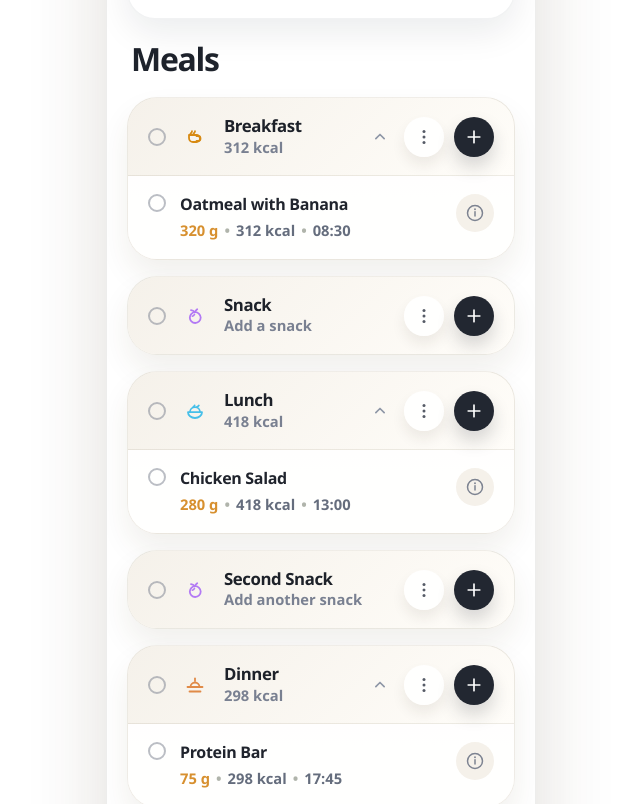
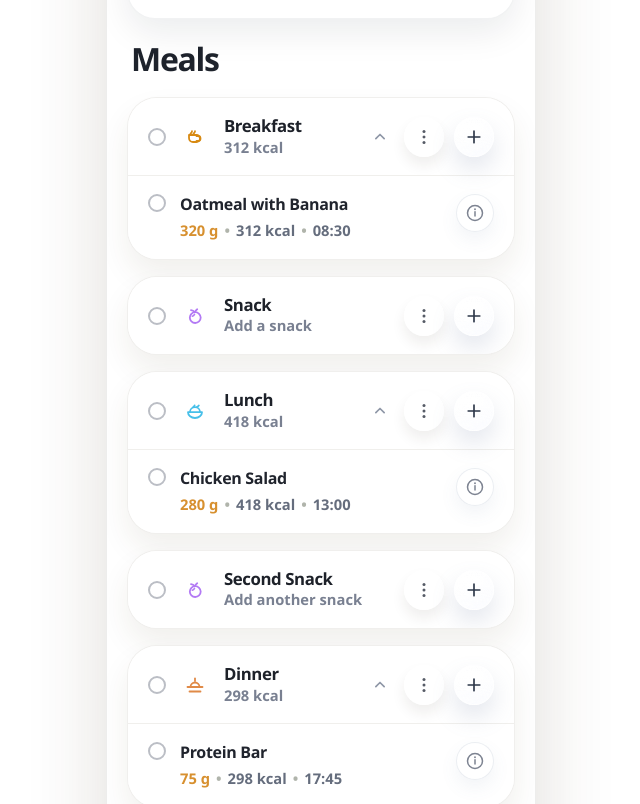
Before and after one commit to liena-grytsyna/nutrio, a React (Vite) app: page / in a window 1280 px wide. Shown: the part 870-1674 px from the top of the page, without its empty margins (319-959 px from the left). Built offline with nearby package versions, Linux system fonts and the light colour scheme; no server answers.

Commit message:
Update TodayPage.scss

```diff
--- a/src/pages/today/TodayPage.scss
+++ b/src/pages/today/TodayPage.scss
@@ -26,12 +26,12 @@
     overflow: hidden;
     border-radius: 30px;
     border: 1px solid rgba(72, 57, 29, 0.08);
-    background: linear-gradient(180deg, #f7f6f1, #fffdf8);
+    background: #ffffff;
     box-shadow: 0 16px 30px rgba(82, 60, 29, 0.08);
   }
 
   &__meal-card--filled {
-    background: linear-gradient(180deg, #f8f5ef, #fffdf9);
+    background: #ffffff;
   }
 
   &__meal-card--expanded {
@@ -46,7 +46,7 @@
     align-items: center;
     gap: 14px;
     padding: 18px 20px;
-    background: linear-gradient(135deg, #f5f1ea, #fffdf9);
+    background: #ffffff;
   }
 
   &__meal-status,
@@ -128,14 +128,18 @@
 
   &__meal-action {
     @include reset-button;
+    position: relative;
     display: grid;
     place-items: center;
     flex-shrink: 0;
     width: 40px;
     height: 40px;
     border-radius: 50%;
+    overflow: hidden;
 
     svg {
+      position: relative;
+      z-index: 1;
       width: 20px;
       height: 20px;
     }
@@ -160,13 +164,56 @@
   }
 
   &__meal-action--add {
-    background: #222731;
-    color: #ffffff;
-    box-shadow: 0 10px 18px rgba(34, 39, 49, 0.18);
+    border: 1px solid rgba(255, 255, 255, 0.68);
+    background:
+      radial-gradient(circle at 28% 24%, rgba(255, 255, 255, 0.82), transparent 44%),
+      linear-gradient(180deg, rgba(255, 255, 255, 0.74), rgba(255, 255, 255, 0.3)),
+      linear-gradient(135deg, rgba(255, 255, 255, 0.52), rgba(214, 226, 255, 0.18));
+    color: #2d3748;
+    box-shadow:
+      inset 0 1px 0 rgba(255, 255, 255, 0.92),
+      inset 0 -12px 24px rgba(255, 255, 255, 0.2),
+      0 12px 24px rgba(115, 132, 164, 0.2);
+    backdrop-filter: blur(22px) saturate(165%);
+    -webkit-backdrop-filter: blur(22px) saturate(165%);
+
+    &::before {
+      content: '';
+      position: absolute;
+      inset: 2px;
+      border-radius: inherit;
+      background: linear-gradient(
+        180deg,
+        rgba(255, 255, 255, 0.3),
+        rgba(255, 255, 255, 0.06)
+      );
+      pointer-events: none;
+    }
+
+    &::after {
+      content: '';
+      position: absolute;
+      top: 5px;
+      left: 7px;
+      width: 22px;
+      height: 10px;
+      border-radius: 999px;
+      background: rgba(255, 255, 255, 0.76);
+      filter: blur(0.3px);
+      pointer-events: none;
+    }
+
+    &:hover {
+      border-color: rgba(255, 255, 255, 0.8);
+      box-shadow:
+        inset 0 1px 0 rgba(255, 255, 255, 0.95),
+        inset 0 -12px 24px rgba(255, 255, 255, 0.24),
+        0 14px 28px rgba(115, 132, 164, 0.24);
+    }
   }
 
   &__meal-body {
-    background: rgba(255, 255, 255, 0.92);
+    background: #ffffff;
   }
 
   &__meal-item {
@@ -221,8 +268,14 @@
     display: grid;
     place-items: center;
     border-radius: 50%;
-    background: #f5f1ea;
+    border: 1px solid rgba(115, 132, 164, 0.14);
+    background: rgba(255, 255, 255, 0.42);
     color: #7d8391;
+    box-shadow:
+      inset 0 1px 0 rgba(255, 255, 255, 0.7),
+      0 8px 18px rgba(92, 111, 148, 0.08);
+    backdrop-filter: blur(12px);
+    -webkit-backdrop-filter: blur(12px);
 
     svg {
       width: 20px;
```
